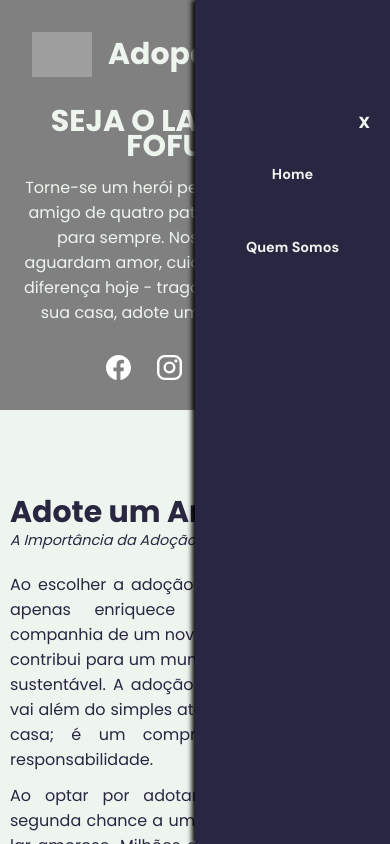
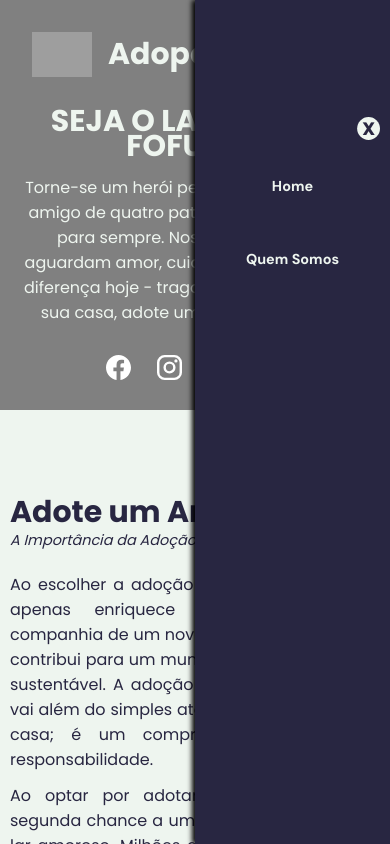
Before and after one commit to RNoleto/adopets-vue3, a Vue app: page / in a window 390 px wide. Both pictures are taken after a click on the element 345 px from the left and 54 px from the top of the page. Shown: the top 844 px of the page. Built offline with nearby package versions, Linux system fonts and the light colour scheme; grey boxes are pictures that could not be loaded.

Commit message:
ajuste do menu mobile

```diff
--- a/src/components/Navbar.vue
+++ b/src/components/Navbar.vue
@@ -19,7 +19,7 @@
         animate__fadeOutRight: isClosing,
       }"
     >
-      <div class="btn-close" @click="closeNav">X</div>
+      <div class="btn-close" @click="closeNav"></div>
       <li class="menu-mobile">
         <router-link to="/" @click="closeNav">Home</router-link>
       </li>
@@ -115,6 +115,9 @@ nav {
   ul {
     list-style: none;
     display: flex;
+    .btn-close {
+      display: none;
+    }
 
     li {
       margin-right: 1rem;
@@ -147,13 +150,28 @@ nav {
 
     ul {
       display: none;
+
       &.nav-links-open {
         padding: 100px 0px;
         display: flex;
         .btn-close {
+          display: flex;
+          justify-content: flex-end;
+          align-items: center;
           font-weight: 600;
-          text-align: end;
-          padding: 10px 20px;
+          padding: 10px;
+          background-color: transparent;
+          cursor: pointer;
+          transition: background-color 0.3s;
+
+          &::before {
+            content: "X";
+            font-size: 18px;
+            clip-path: circle();
+            color: var(--color-3);
+            background-color: var(--color-4);
+            padding: 5px;
+          }
         }
         .menu-mobile {
           padding: 1rem;
```
